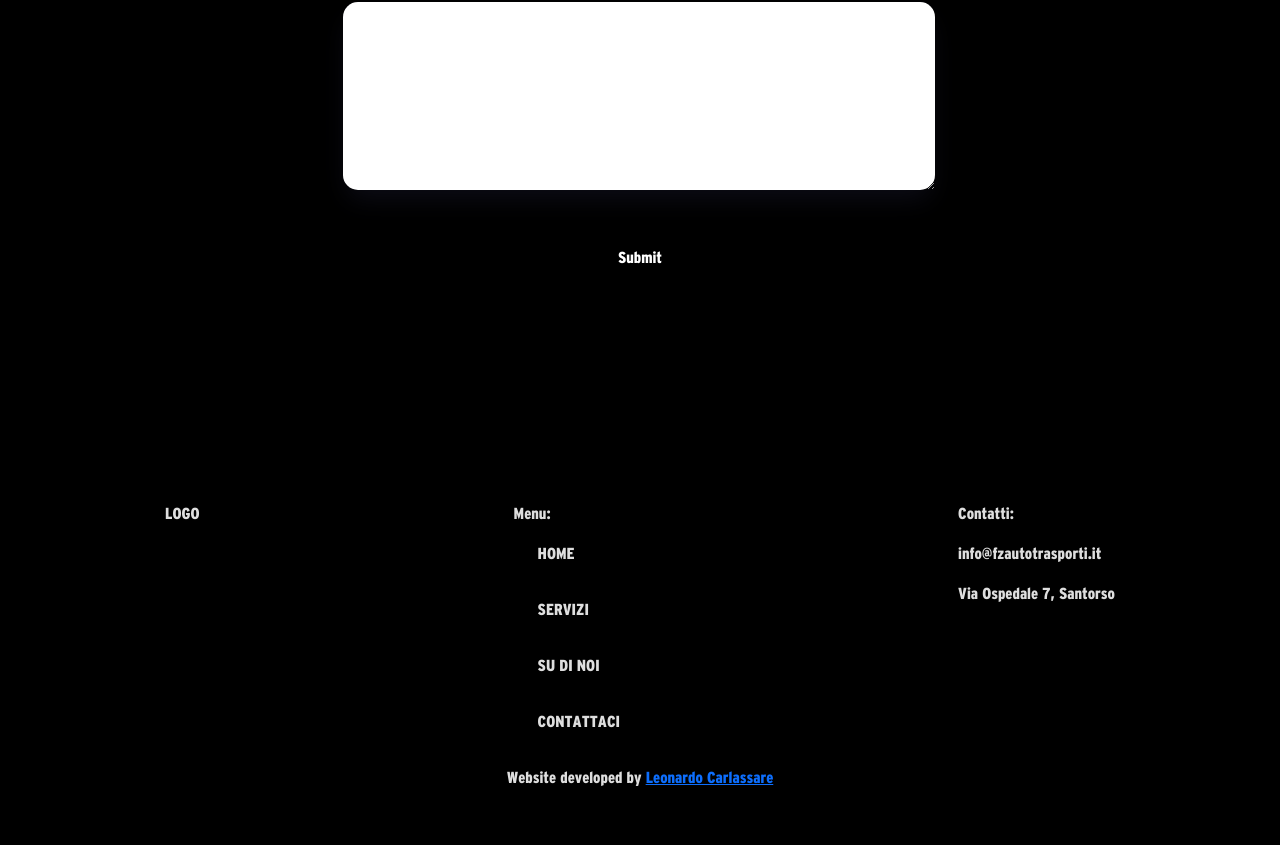
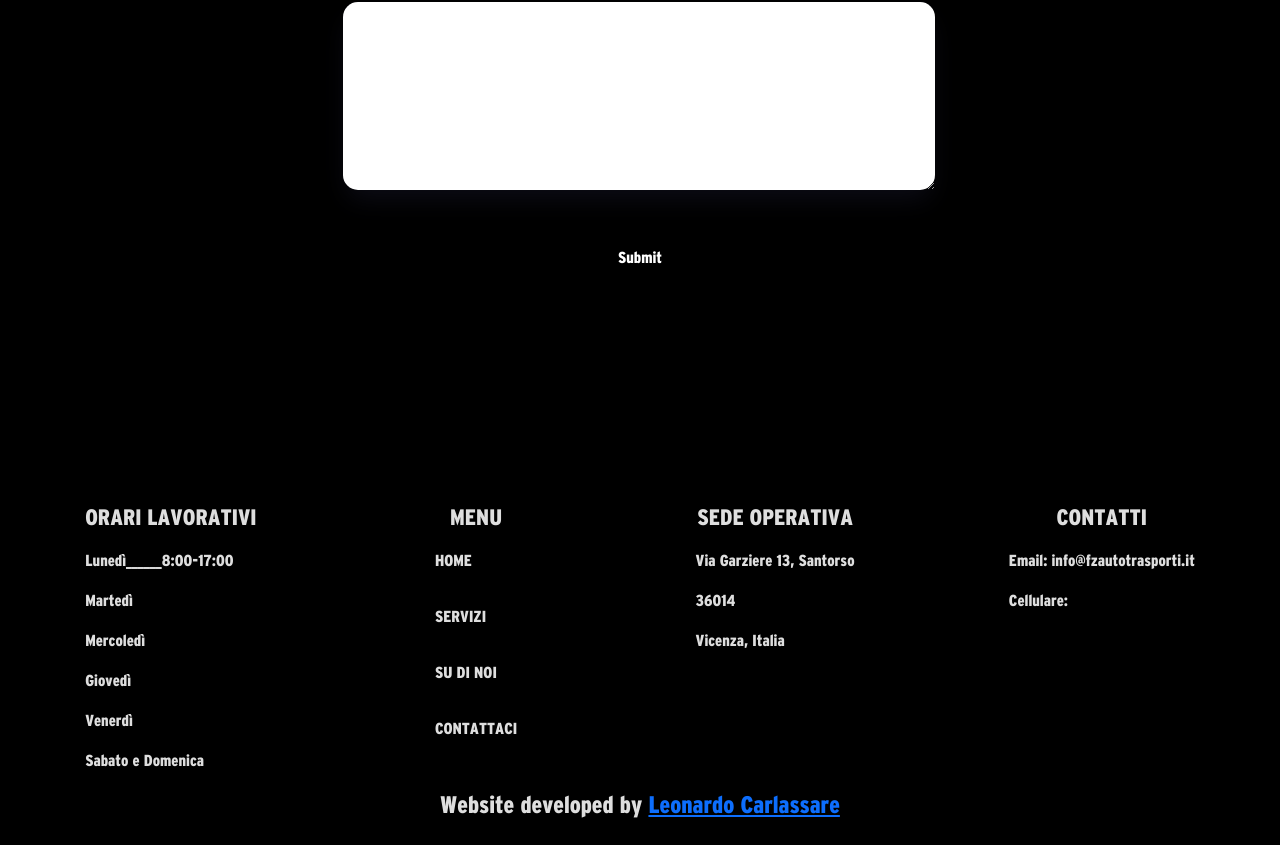
Before and after one commit to leonardocarlas/FZAutostraporti, a Next.js app: page / in a window 1280 px wide. Shown: the part 5256-6101 px from the top of the page. Before the commit the page ends 6070 px from the top, so only its background shows below. Built offline with nearby package versions, Linux system fonts and the light colour scheme.

Commit message:
Basic Footer

```diff
--- a/components/Footer/Footer.tsx
+++ b/components/Footer/Footer.tsx
@@ -18,21 +18,36 @@ export default function Footer () {
   return (
     <footer className={`p-2 bg-black text-white link-white ${styles.link}`} data-testid="container">
       <div className={'flex flex-row flex-wrap justify-around'}>
-        <div><p>LOGO</p></div>
+        <div>
+          <p className={utilStyles.subtitle}>ORARI LAVORATIVI</p>
+          <p>Lunedì______8:00-17:00</p>
+          <p>Martedì</p>
+          <p>Mercoledì</p>
+          <p>Giovedì</p>
+          <p>Venerdì</p>
+          <p>Sabato e Domenica</p>
+        </div>
         <div className={'flex flex-col'}>
-          <p>Menu:</p>
+          <p className={utilStyles.subtitle}>MENU</p>
           <Link href={'#'} ><a className={`${utilStyles.link} ${styles.link}`}>{t.header.home}</a></Link>
           <Link href={PathPage.SERVICES} ><a className={`${utilStyles.link} ${styles.link}`}>{t.header.services}</a></Link>
           <Link href={'#'} ><a className={`${utilStyles.link} ${styles.link}`}>{t.header.aboutUs}</a></Link>
           <Link href={'#'} ><a className={`${utilStyles.link} ${styles.link}`}>{t.header.buttonContactUs}</a></Link>
         </div>
         <div className={'flex flex-col'}>
-          <p>Contatti:</p>
-          <p>info@fzautotrasporti.it</p>
-          <p>Via Ospedale 7, Santorso</p>
+          <p className={utilStyles.subtitle}>SEDE OPERATIVA</p>
+          <p>Via Garziere 13, Santorso</p>
+          <p>36014</p>
+          <p>Vicenza, Italia</p>
+        </div>
+
+        <div className={'flex flex-col'}>
+          <p className={utilStyles.subtitle}>CONTATTI</p>
+          <p>Email: info@fzautotrasporti.it</p>
+          <p>Cellulare: </p>
         </div>
       </div>
-      <div className={'flex flex-row justify-center'}>
+      <div className={'flex flex-row justify-center text-2xl'}>
         <p>Website developed by <Link href={'https://www.leonardocarlassare.com/'}><a>Leonardo Carlassare</a></Link></p>
       </div>
     </footer>
```
